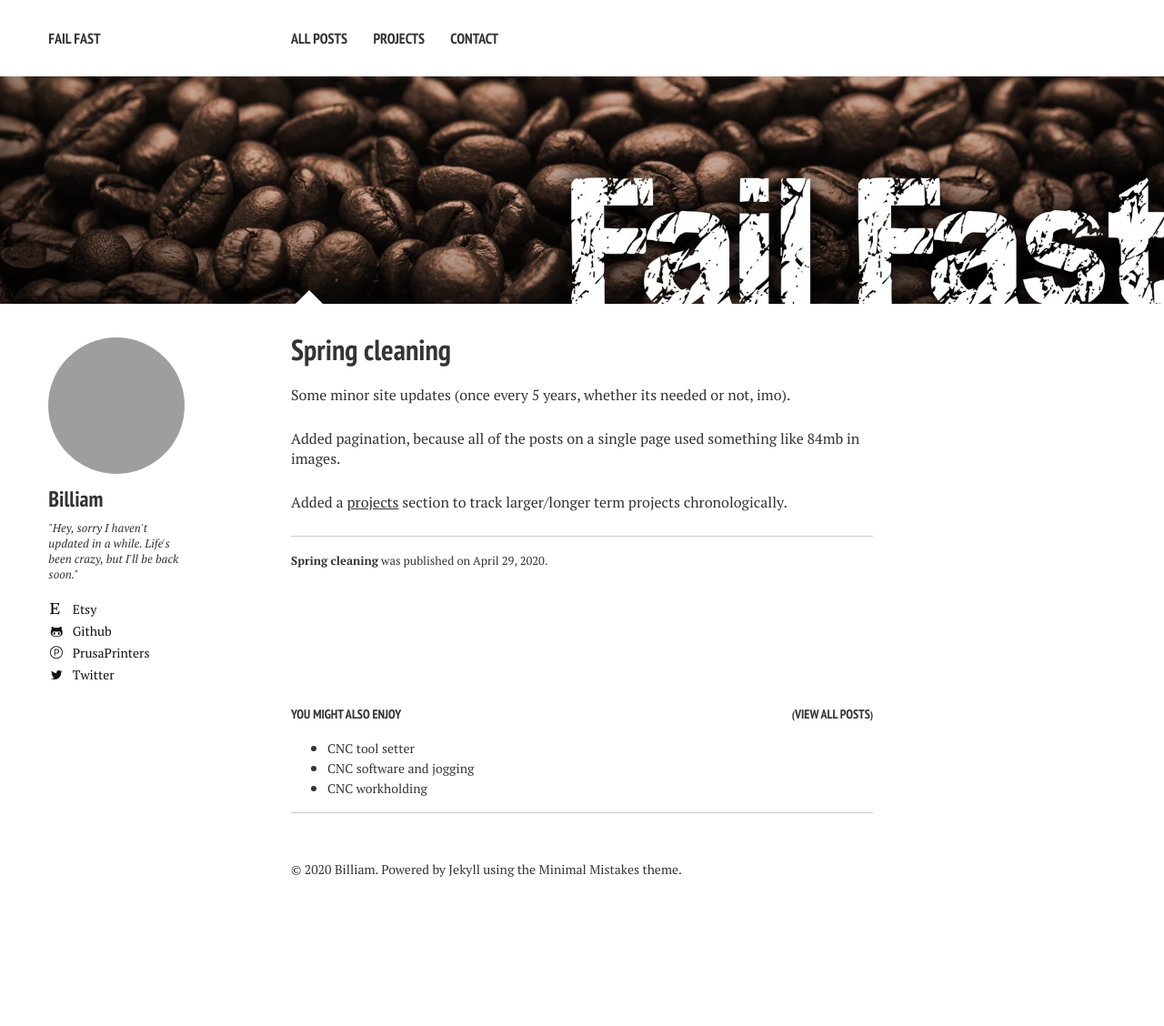
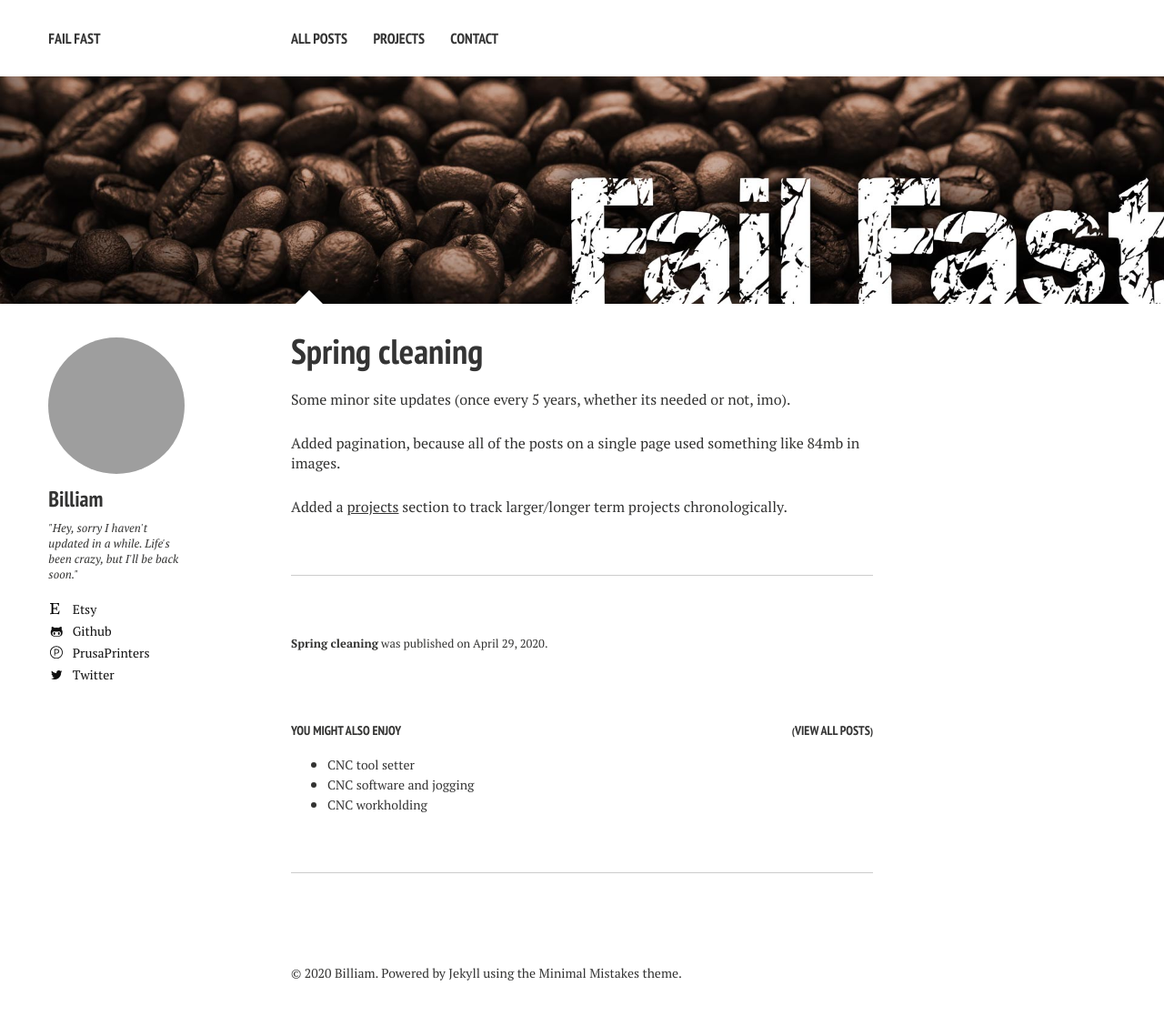
Before and after one commit to Billiam/billiam.org, a Jekyll site: the page built from _posts/2020-04-28-spring-cleaning.md, in a window 1280 px wide. Shown: the whole page at 91% size. Built offline with Jekyll 4.4.1, drawn with Linux system fonts in a browser that asks for light colours; nearby versions of some CDN libraries; before the commit the page ends 1014 px from its top, so only the background shows below that; grey boxes are pictures that could not be loaded.

Commit message:
More separation between posts

```diff
--- a/_sass/fail.scss
+++ b/_sass/fail.scss
@@ -183,3 +183,11 @@ figure img {
     text-transform: uppercase;
   }
 }
+
+.post hr {
+  margin: 4em 0;
+}
+
+h1 {
+ font-size: 2.4rem;
+}
```
